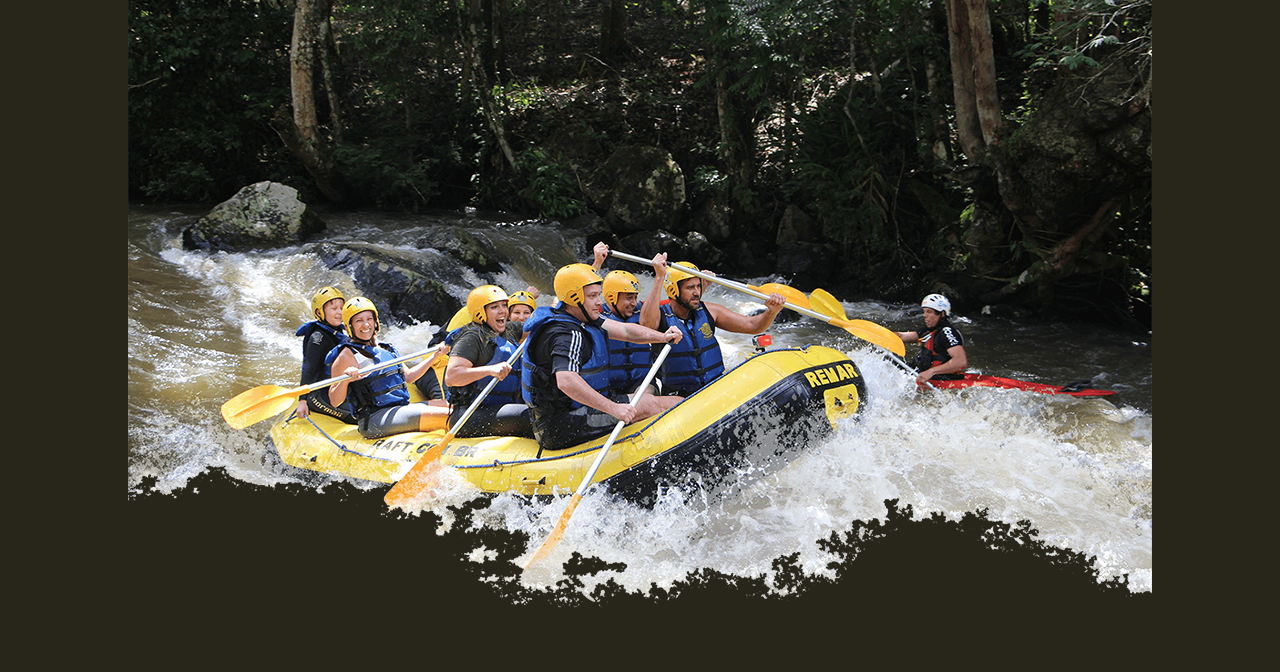
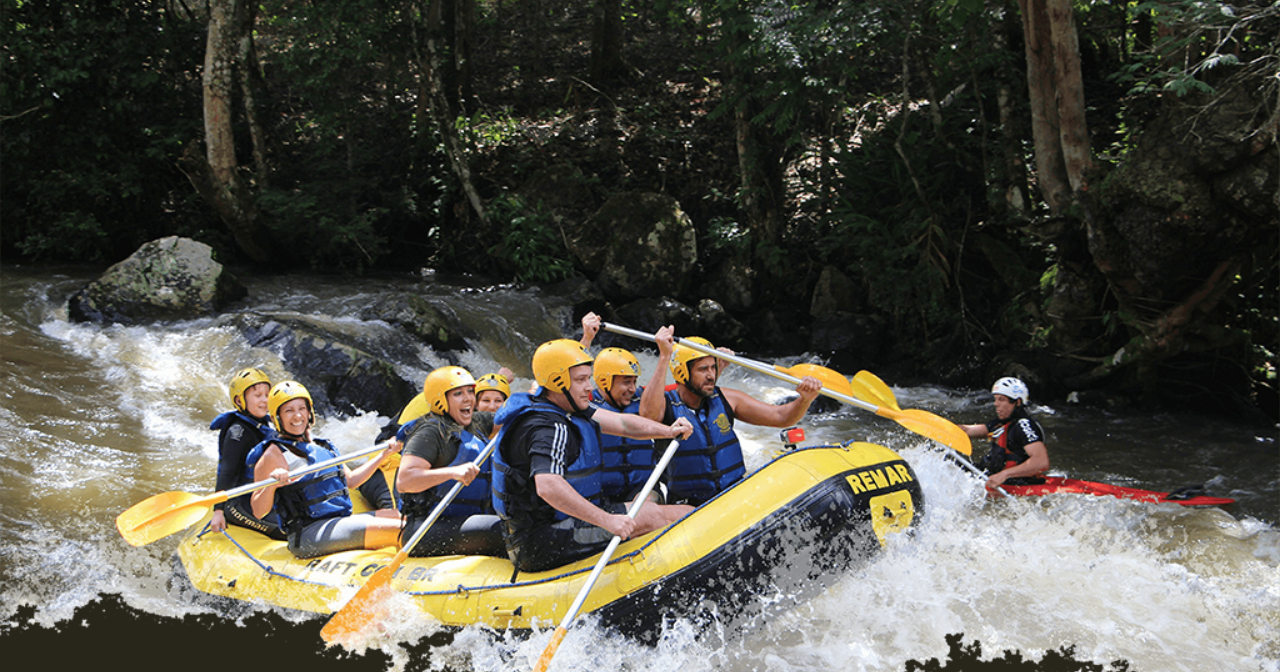
Before and after one commit to UnwilledMars/WebFundamentals, a plain HTML site: page wwr/index.html in a window 1280 px wide. Shown: the part 113-785 px from the top of the page. Drawn offline with Linux system fonts and the light colour scheme; a web font is replaced by a local one.

Commit message:
fixed img size

```diff
--- a/wwr/styles/styles.css
+++ b/wwr/styles/styles.css
@@ -30,7 +30,9 @@ div#content{
 nav a, section#hero_message h1, section#hero_message h4, div.button_box, main section, div#hero_box {
 text-align: center;
 }
-
+img#hero_img{
+    width: 100%;
+}
 div#background {
     height: 725px;
     background-color: #ffd342;
```
